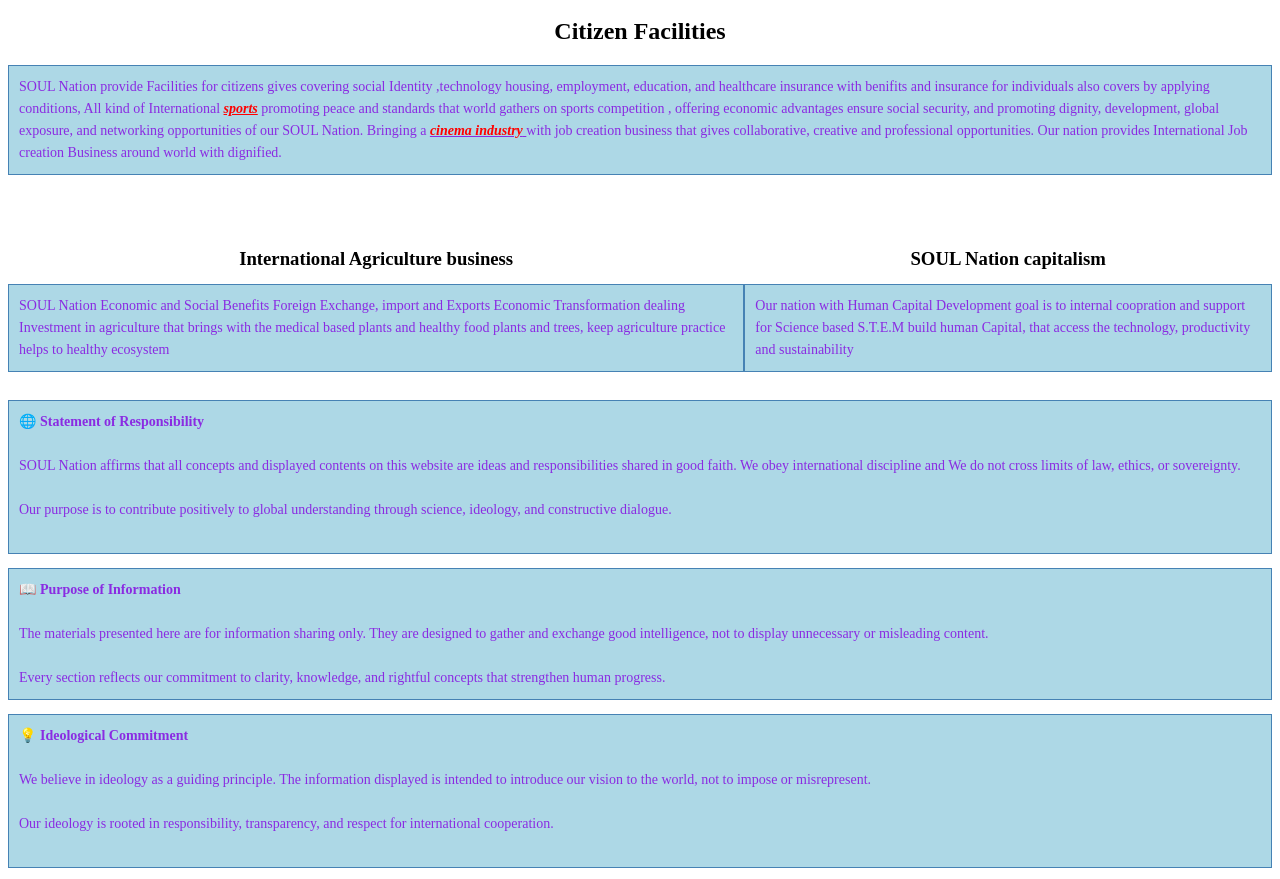
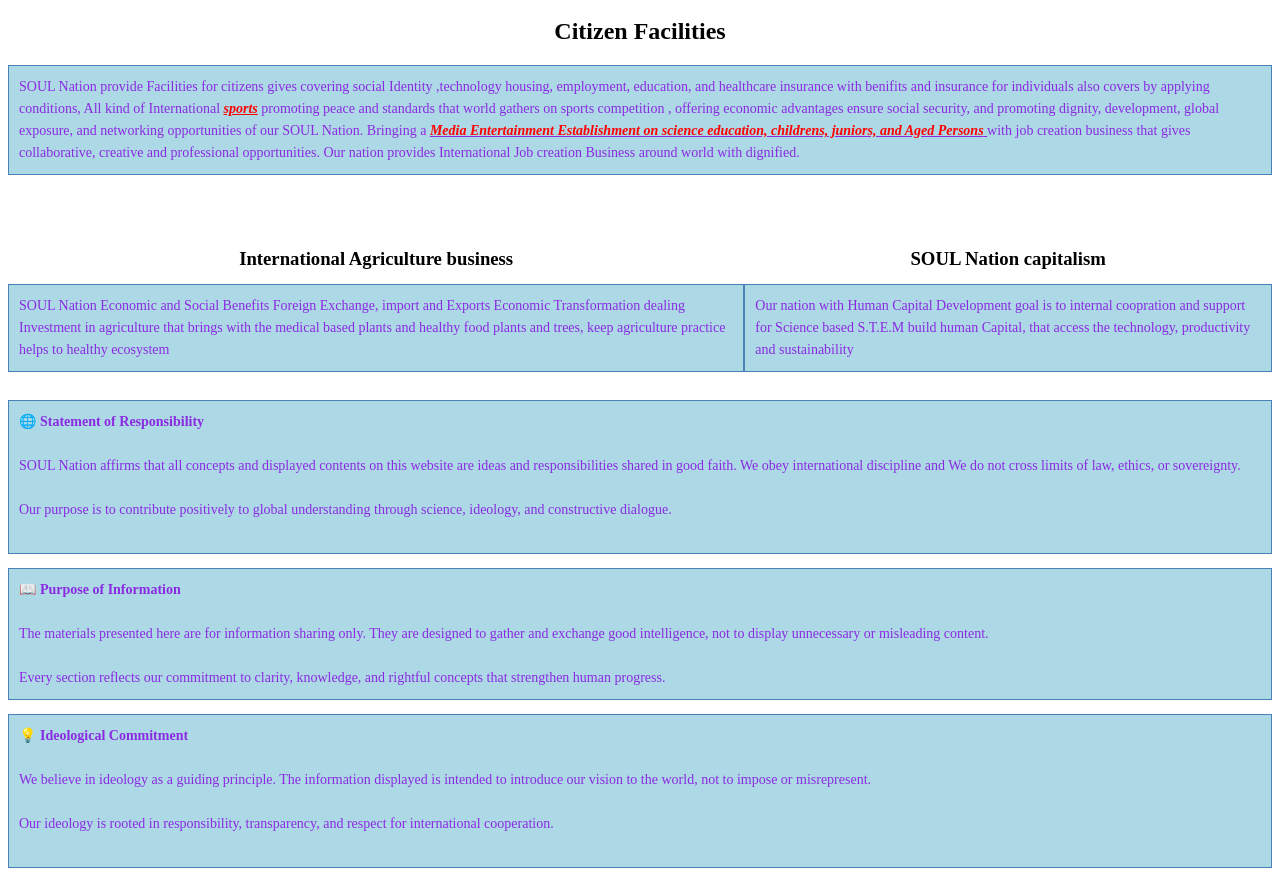
Before and after one commit to nationsoul100/souluniverse.org, a website: page index.html in a window 1280 px wide. Shown: the part 810-1689 px from the top of the page. Drawn offline with nearby package versions, Linux system fonts and the light colour scheme.

Commit message:
Add files via upload

```diff
--- a/index.html
+++ b/index.html
@@ -79,7 +79,7 @@
                     <h2>Citizen Facilities</h2>
                     <p>SOUL Nation provide Facilities for citizens gives covering social Identity ,technology housing, employment, education, and healthcare insurance with benifits and insurance for individuals also covers by applying conditions, All kind of International
                       <span style="color: red"><strong><i><u>sports</u></i></strong></span> promoting peace and standards that world gathers on sports competition , offering economic advantages ensure social security, and promoting dignity, development, global exposure, and networking opportunities of our SOUL Nation.
-                      Bringing a <i><u><span style="color: red"><strong>cinema industry</span> </strong></u></i>
+                      Bringing a <i><u><span style="color: red"><strong>Media Entertainment Establishment on science education, childrens, juniors, and Aged Persons</span> </strong></u></i>
                       with job creation business that gives collaborative, creative and professional opportunities. Our nation provides International Job creation Business around world with dignified. </p>
                       <div class="row"> <div class="Plant & Business-col">
                         <h3>International Agriculture business</h3>
```
